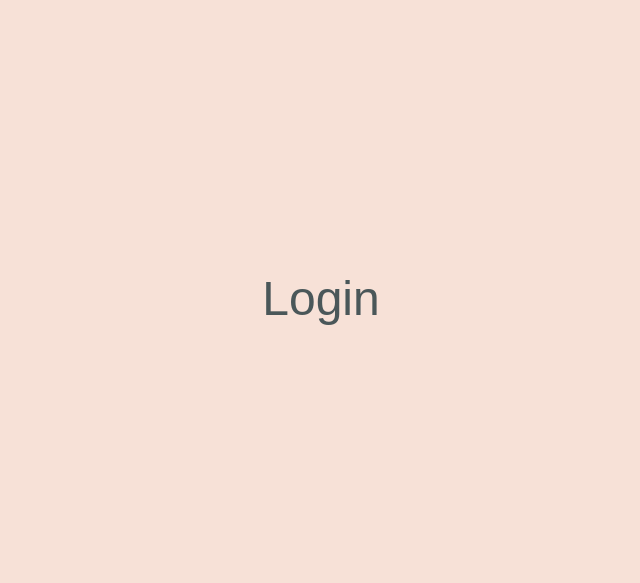
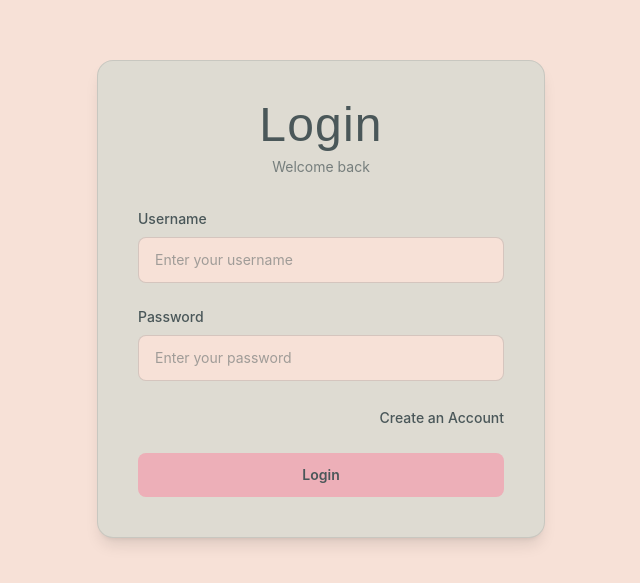
Before and after one commit to itsqyp/weatherApp, a React (Vite) app: page / in a window 1280 px wide. Shown: the part 101-684 px from the top of the page, without its empty margins (319-959 px from the left). Built offline with nearby package versions, Linux system fonts and the light colour scheme; a web font is replaced by a local one.

Commit message:
login animation

```diff
--- a/src/index.css
+++ b/src/index.css
@@ -19,3 +19,18 @@
   --color-secondary: #b0c4b1;
   --color-muted: #dedbd2;
 }
+.login-enter {
+  animation: login-enter 1s ease-out forwards;
+}
+
+@keyframes login-enter {
+  from {
+    opacity: 0;
+    transform: translateY(-40px);
+  }
+
+  to {
+    opacity: 1;
+    transform: translateY(0);
+  }
+}
--- a/src/pages/Login.tsx
+++ b/src/pages/Login.tsx
@@ -1,7 +1,65 @@
 function Login() {
   return (
-    <main className="min-h-screen bg-background text-foreground flex items-center justify-center">
-      <h1 className="font-anton text-5xl">Login</h1>
+    <main className="min-h-screen bg-background text-foreground flex items-center justify-center px-4 py-8">
+      <div className="login-enter w-full max-w-md rounded-2xl border border-foreground/15 bg-muted p-8 shadow-lg sm:p-10">
+        <div className="mb-8 text-center">
+          <h1 className="font-anton text-5xl tracking-wide">Login</h1>
+
+          <p className="mt-2 text-sm text-foreground/70">Welcome back</p>
+        </div>
+
+        <form className="space-y-6">
+          <div>
+            <label
+              htmlFor="username"
+              className="mb-2 block text-sm font-medium"
+            >
+              Username
+            </label>
+
+            <input
+              id="username"
+              name="username"
+              type="text"
+              placeholder="Enter your username"
+              className="w-full rounded-lg border border-foreground/20 bg-background px-4 py-3 text-sm outline-none transition placeholder:text-foreground/50 focus:border-primary focus:ring-2 focus:ring-primary/30"
+            />
+          </div>
+
+          <div>
+            <label
+              htmlFor="password"
+              className="mb-2 block text-sm font-medium"
+            >
+              Password
+            </label>
+
+            <input
+              id="password"
+              name="password"
+              type="password"
+              placeholder="Enter your password"
+              className="w-full rounded-lg border border-foreground/20 bg-background px-4 py-3 text-sm outline-none transition placeholder:text-foreground/50 focus:border-primary focus:ring-2 focus:ring-primary/30"
+            />
+          </div>
+
+          <div className="text-right">
+            <a
+              href="#"
+              className="text-sm font-medium text-foreground underline-offset-4 transition hover:text-primary hover:underline"
+            >
+              Create an Account
+            </a>
+          </div>
+
+          <button
+            type="submit"
+            className="w-full rounded-lg bg-primary px-4 py-3 text-sm font-semibold text-foreground transition hover:brightness-95 focus:outline-none focus:ring-2 focus:ring-primary/50 focus:ring-offset-2"
+          >
+            Login
+          </button>
+        </form>
+      </div>
     </main>
   );
 }
```
